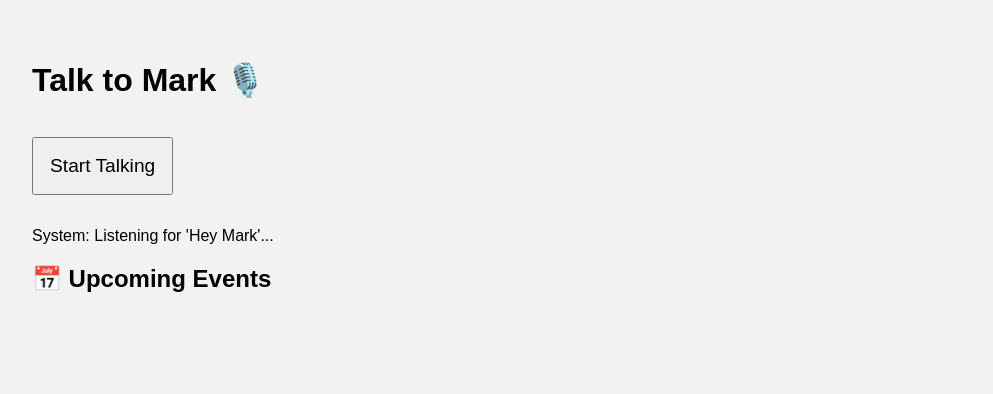
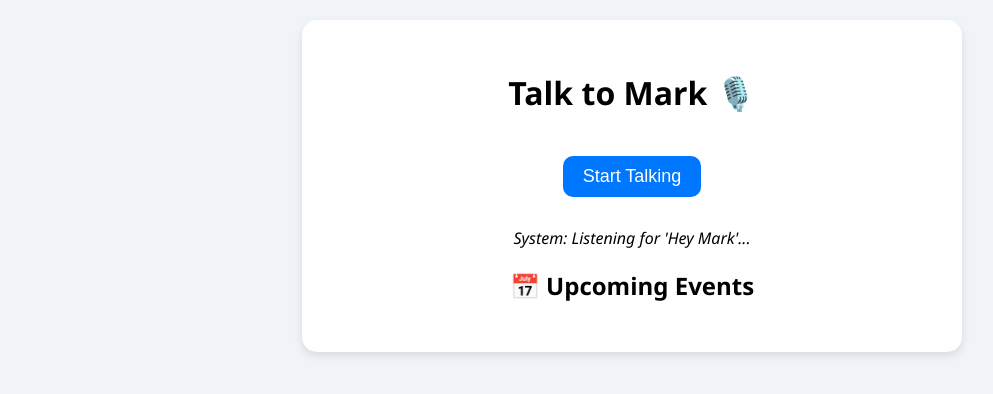
Before and after one commit to U2I109/Virtual-Assistant, a plain HTML site: page index.html in a window 1280 px wide. Shown: the whole page, without its empty margins (8-1001 px from the left). Drawn offline with Linux system fonts and the light colour scheme.

Commit message:
Update style.css

```diff
--- a/style.css
+++ b/style.css
@@ -1,15 +1,55 @@
 body {
-  font-family: Arial, sans-serif;
-  padding: 2rem;
-  background-color: #f2f2f2;
+  font-family: 'Segoe UI', Tahoma, Geneva, Verdana, sans-serif;
+  background: #f0f4f8;
+  margin: 0;
+  padding: 20px;
+  text-align: center;
 }
 
-h1 {
-  font-size: 2rem;
+.container {
+  max-width: 600px;
+  margin: auto;
+  background: white;
+  padding: 30px;
+  border-radius: 15px;
+  box-shadow: 0 4px 8px rgba(0,0,0,0.1);
 }
 
 button {
-  padding: 1rem;
-  font-size: 1.2rem;
-  margin: 1rem 0;
+  padding: 10px 20px;
+  font-size: 18px;
+  background: #0077ff;
+  color: white;
+  border: none;
+  border-radius: 10px;
+  cursor: pointer;
+  margin: 20px 0;
 }
+
+button:hover {
+  background: #005fcc;
+}
+
+#status {
+  font-style: italic;
+  margin: 10px 0;
+}
+
+#response {
+  margin-top: 20px;
+  font-size: 18px;
+  font-weight: bold;
+}
+
+ul {
+  text-align: left;
+  padding: 0;
+  list-style-type: none;
+}
+
+li {
+  background: #eef5ff;
+  margin: 8px 0;
+  padding: 10px;
+  border-radius: 8px;
+}
```
